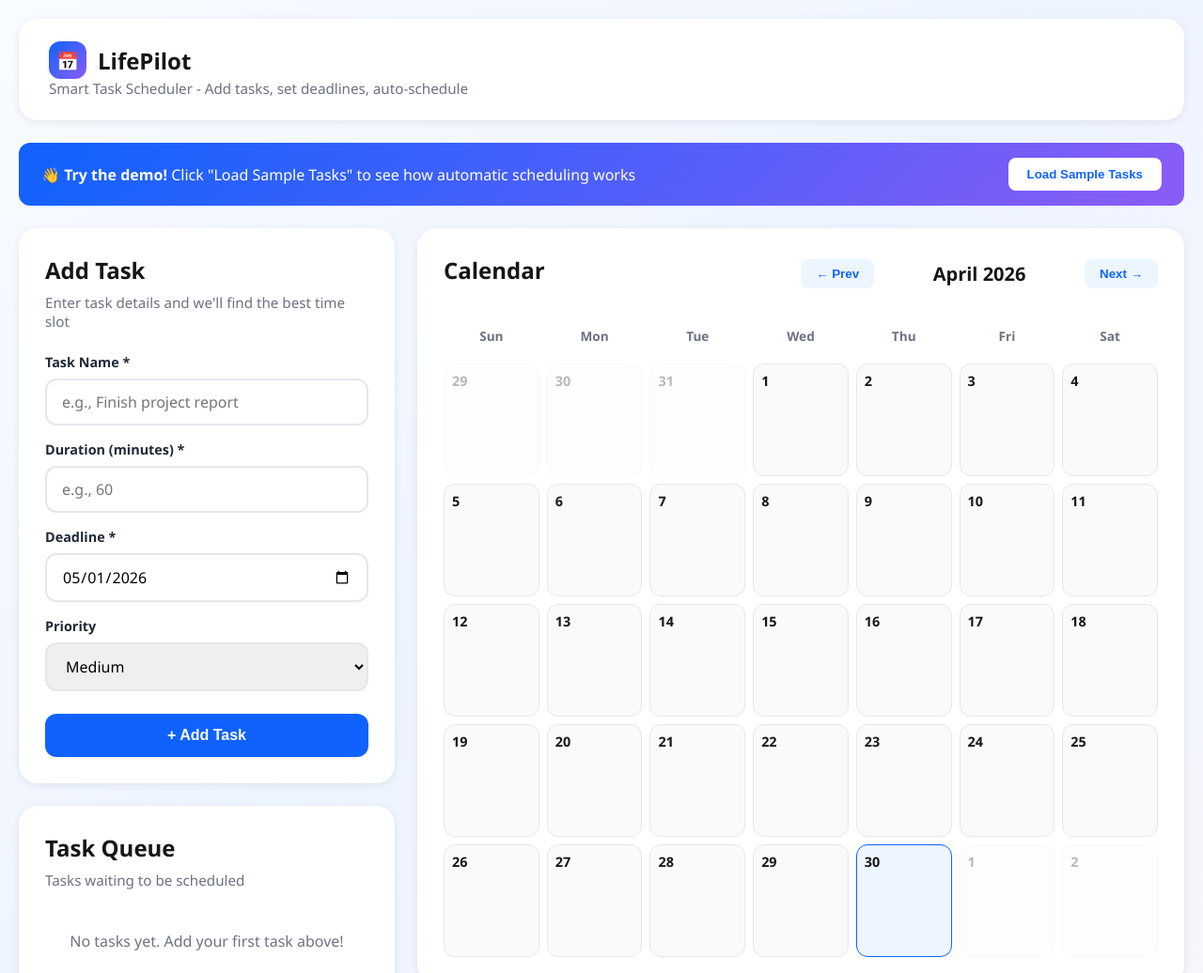
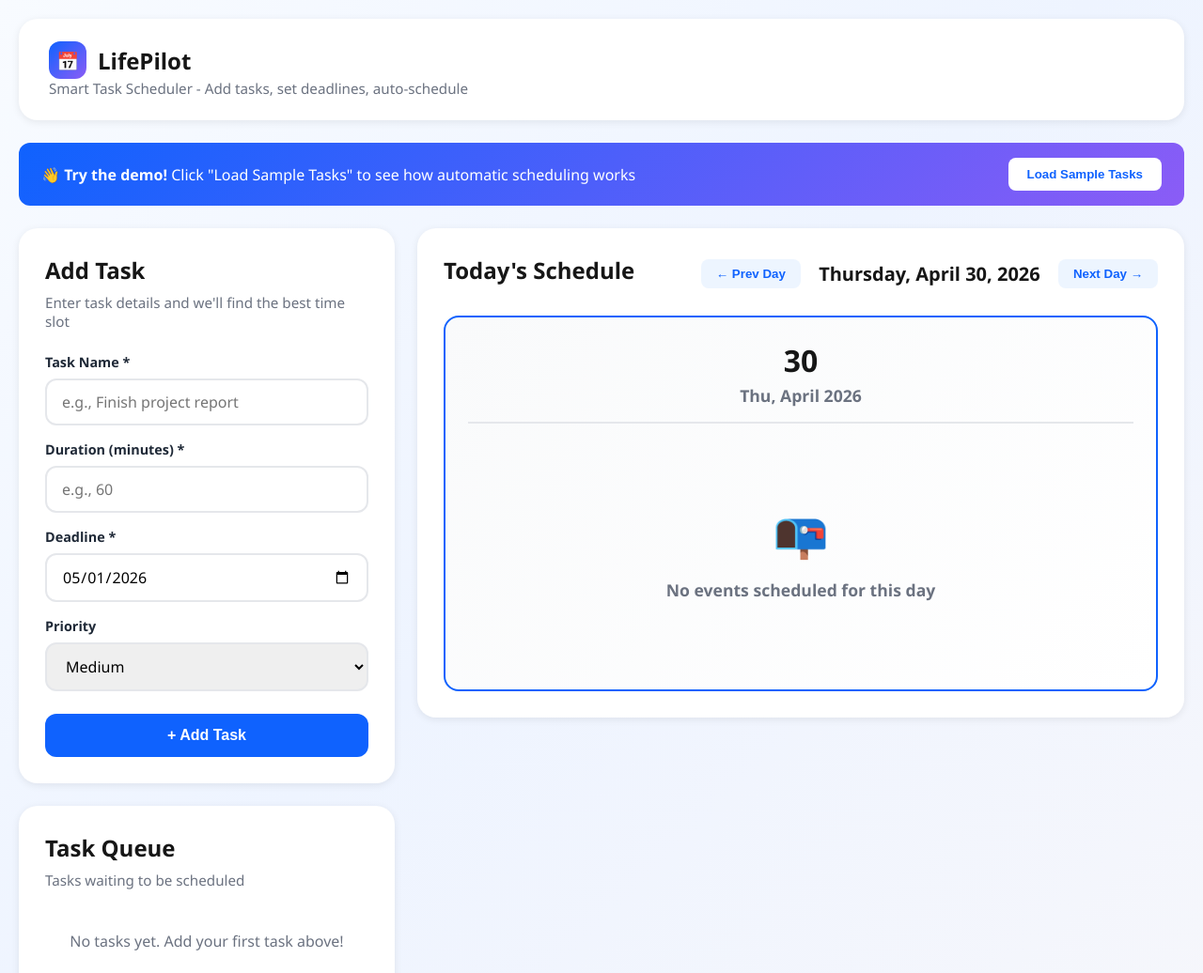
Before and after one commit to Warggr/bobathon, a plain HTML site: page lifepilot.html in a window 1280 px wide. Shown: the top 1036 px of the page at 94% size. Drawn offline with Linux system fonts and the light colour scheme.

Commit message:
refactor: replace monthly calendar view with single day timeline

```diff
--- a/lifepilot.html
+++ b/lifepilot.html
@@ -247,7 +247,7 @@
       transform: none;
     }
 
-    /* Calendar */
+    /* Calendar - Single Day View */
     .calendar-header {
       display: flex;
       justify-content: space-between;
@@ -277,90 +277,102 @@
       color: white;
     }
 
-    .current-month {
+    .current-date {
       font-size: 1.25rem;
       font-weight: 700;
       color: var(--navy);
-      min-width: 200px;
+      min-width: 250px;
       text-align: center;
     }
 
-    .calendar-grid {
-      display: grid;
-      grid-template-columns: repeat(7, 1fr);
-      gap: 8px;
+    .day-view {
+      background: linear-gradient(135deg, #f9fafb, white);
+      border: 2px solid var(--blue);
+      border-radius: 16px;
+      padding: 24px;
+      min-height: 400px;
     }
 
-    .day-header {
+    .day-view-header {
       text-align: center;
-      font-weight: 700;
-      font-size: 0.85rem;
-      color: var(--muted);
-      padding: 12px 0;
+      margin-bottom: 24px;
+      padding-bottom: 16px;
+      border-bottom: 2px solid var(--border);
     }
 
-    .day-cell {
-      min-height: 120px;
-      background: #f9fafb;
+    .day-view-date {
+      font-size: 2rem;
+      font-weight: 900;
+      color: var(--navy);
+      margin-bottom: 4px;
+    }
+
+    .day-view-weekday {
+      font-size: 1.1rem;
+      color: var(--muted);
+      font-weight: 600;
+    }
+
+    .timeline {
+      display: flex;
+      flex-direction: column;
+      gap: 12px;
+    }
+
+    .time-slot {
+      display: flex;
+      align-items: center;
+      gap: 16px;
+      padding: 16px;
+      background: white;
       border: 1px solid var(--border);
       border-radius: 12px;
-      padding: 8px;
-      cursor: pointer;
       transition: all 0.2s;
     }
 
-    .day-cell:hover {
-      background: white;
-      box-shadow: 0 2px 8px rgba(0,0,0,0.06);
+    .time-slot:hover {
+      box-shadow: 0 4px 12px rgba(0,0,0,0.08);
+      transform: translateX(4px);
     }
 
-    .day-cell.other-month {
-      opacity: 0.3;
+    .time-label {
+      font-weight: 700;
+      font-size: 0.95rem;
+      color: var(--muted);
+      min-width: 80px;
     }
 
-    .day-cell.today {
-      background: var(--blue-light);
-      border-color: var(--blue);
-    }
-
-    .day-number {
-      font-weight: 700;
-      font-size: 0.9rem;
-      margin-bottom: 8px;
-      color: var(--navy);
-    }
-
-    .day-events {
-      display: flex;
-      flex-direction: column;
-      gap: 4px;
-    }
-
-    .event-block {
-      padding: 6px 8px;
-      border-radius: 6px;
-      font-size: 0.75rem;
+    .event-details {
+      flex: 1;
+      padding: 12px 16px;
+      border-radius: 8px;
       font-weight: 600;
-      overflow: hidden;
-      text-overflow: ellipsis;
-      white-space: nowrap;
-      cursor: pointer;
-      transition: all 0.2s;
-    }
-
-    .event-block:hover {
-      transform: scale(1.05);
-      box-shadow: 0 2px 6px rgba(0,0,0,0.15);
     }
 
     .event-scheduled {
-      background: #dbeafe;
+      background: linear-gradient(135deg, #dbeafe, #bfdbfe);
       color: #1e40af;
     }
 
     .event-existing {
-      background: #fef3c7;
+      background: linear-gradient(135deg, #fef3c7, #fde68a);
       color: #92400e;
+    }
+
+    .empty-day {
+      text-align: center;
+      padding: 60px 20px;
+      color: var(--muted);
+    }
+
+    .empty-day-icon {
+      font-size: 3rem;
+      margin-bottom: 16px;
+    }
+
+    .empty-day-text {
+      font-size: 1.1rem;
+      font-weight: 600;
     }
 
     .stats {
@@ -542,18 +554,18 @@
         </div>
       </div>
 
-      <!-- Right Panel: Calendar -->
+      <!-- Right Panel: Single Day View -->
       <div class="card">
         <div class="calendar-header">
-          <h2>Calendar</h2>
+          <h2>Today's Schedule</h2>
           <div class="calendar-nav">
-            <button class="nav-btn" onclick="previousMonth()">← Prev</button>
-            <div class="current-month" id="currentMonth"></div>
-            <button class="nav-btn" onclick="nextMonth()">Next →</button>
+            <button class="nav-btn" onclick="previousDay()">← Prev Day</button>
+            <div class="current-date" id="currentDate"></div>
+            <button class="nav-btn" onclick="nextDay()">Next Day →</button>
           </div>
         </div>
 
-        <div class="calendar-grid" id="calendar"></div>
+        <div class="day-view" id="dayView"></div>
       </div>
     </div>
   </div>
@@ -705,83 +717,82 @@
     }
 
     function renderCalendar() {
-      const calendar = document.getElementById('calendar');
-      const monthLabel = document.getElementById('currentMonth');
+      const dayView = document.getElementById('dayView');
+      const dateLabel = document.getElementById('currentDate');
 
-      const year = currentDate.getFullYear();
-      const month = currentDate.getMonth();
+      // Format the current date
+      const options = { weekday: 'long', year: 'numeric', month: 'long', day: 'numeric' };
+      dateLabel.textContent = currentDate.toLocaleDateString('en-US', options);
 
-      monthLabel.textContent = `${monthNames[month]} ${year}`;
+      // Get events for the current day
+      const dayEvents = scheduledEvents.filter(event => {
+        const eventDate = new Date(event.start);
+        return eventDate.toDateString() === currentDate.toDateString();
+      });
 
-      // Get first day of month and number of days
-      const firstDay = new Date(year, month, 1);
-      const lastDay = new Date(year, month + 1, 0);
-      const daysInMonth = lastDay.getDate();
-      const startingDayOfWeek = firstDay.getDay();
-
-      // Get previous month's last days
-      const prevMonthLastDay = new Date(year, month, 0).getDate();
+      // Sort events by start time
+      dayEvents.sort((a, b) => new Date(a.start) - new Date(b.start));
 
       let html = '';
 
-      // Day headers
-      dayNames.forEach(day => {
-        html += `<div class="day-header">${day}</div>`;
-      });
+      // Day header
+      html += `
+        <div class="day-view-header">
+          <div class="day-view-date">${currentDate.getDate()}</div>
+          <div class="day-view-weekday">${dayNames[currentDate.getDay()]}, ${monthNames[currentDate.getMonth()]} ${currentDate.getFullYear()}</div>
+        </div>
+      `;
 
-      // Previous month's days
-      for (let i = startingDayOfWeek - 1; i >= 0; i--) {
-        const day = prevMonthLastDay - i;
-        html += `<div class="day-cell other-month"><div class="day-number">${day}</div></div>`;
-      }
+      if (dayEvents.length === 0) {
+        html += `
+          <div class="empty-day">
+            <div class="empty-day-icon">📭</div>
+            <div class="empty-day-text">No events scheduled for this day</div>
+          </div>
+        `;
+      } else {
+        html += '<div class="timeline">';
 
-      // Current month's days
-      const today = new Date();
-      for (let day = 1; day <= daysInMonth; day++) {
-        const date = new Date(year, month, day);
-        const isToday = date.toDateString() === today.toDateString();
-
-        // Get events for this day
-        const dayEvents = scheduledEvents.filter(event => {
-          const eventDate = new Date(event.start);
-          return eventDate.toDateString() === date.toDateString();
-        });
-
-        let eventsHtml = '';
         dayEvents.forEach(event => {
-          const timeStr = new Date(event.start).toLocaleTimeString('en-US', {
+          const startTime = new Date(event.start);
+          const endTime = new Date(event.end);
+          const timeStr = startTime.toLocaleTimeString('en-US', {
             hour: '2-digit',
             minute: '2-digit',
             hour12: false
           });
-          eventsHtml += `<div class="event-block event-${event.type}" title="${event.summary} at ${timeStr}">${timeStr} ${event.summary}</div>`;
+          const endTimeStr = endTime.toLocaleTimeString('en-US', {
+            hour: '2-digit',
+            minute: '2-digit',
+            hour12: false
+          });
+
+          html += `
+            <div class="time-slot">
+              <div class="time-label">${timeStr}</div>
+              <div class="event-details event-${event.type}">
+                <strong>${event.summary}</strong>
+                <div style="font-size: 0.85rem; margin-top: 4px; opacity: 0.8;">
+                  ${timeStr} - ${endTimeStr}
+                </div>
+              </div>
+            </div>
+          `;
         });
 
-        html += `
-          <div class="day-cell ${isToday ? 'today' : ''}">
-            <div class="day-number">${day}</div>
-            <div class="day-events">${eventsHtml}</div>
-          </div>
-        `;
+        html += '</div>';
       }
 
-      // Next month's days to fill the grid
-      const totalCells = Math.ceil((startingDayOfWeek + daysInMonth) / 7) * 7;
-      const remainingCells = totalCells - (startingDayOfWeek + daysInMonth);
-      for (let day = 1; day <= remainingCells; day++) {
-        html += `<div class="day-cell other-month"><div class="day-number">${day}</div></div>`;
-      }
-
-      calendar.innerHTML = html;
+      dayView.innerHTML = html;
     }
 
-    function previousMonth() {
-      currentDate.setMonth(currentDate.getMonth() - 1);
+    function previousDay() {
+      currentDate.setDate(currentDate.getDate() - 1);
       renderCalendar();
     }
 
-    function nextMonth() {
-      currentDate.setMonth(currentDate.getMonth() + 1);
+    function nextDay() {
+      currentDate.setDate(currentDate.getDate() + 1);
       renderCalendar();
     }
 
```
